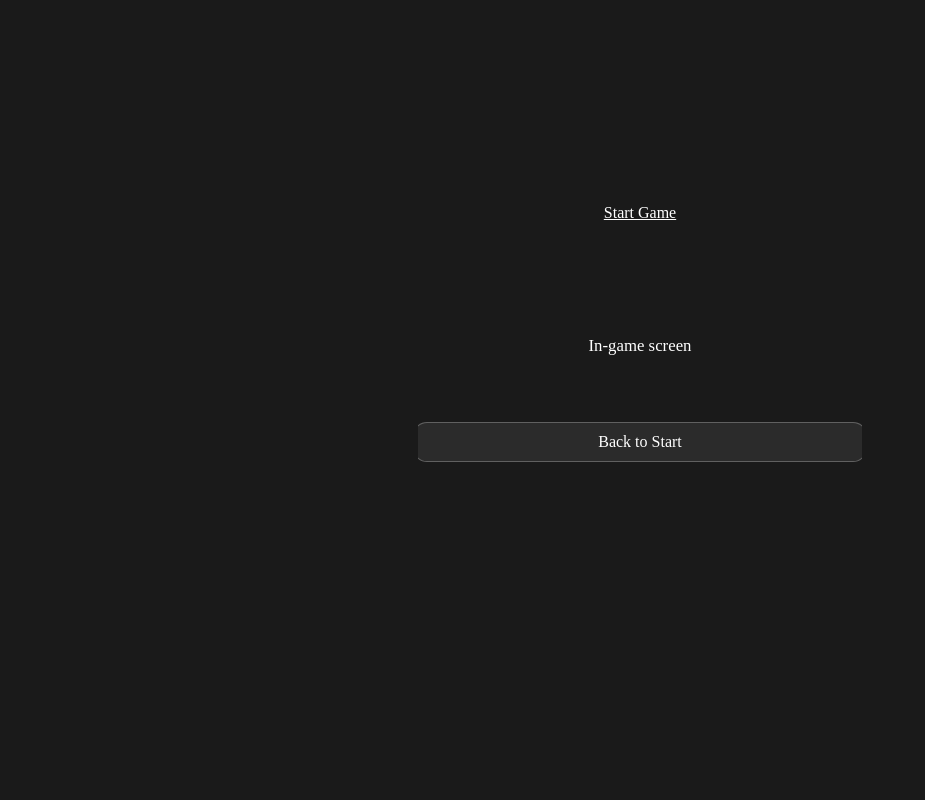
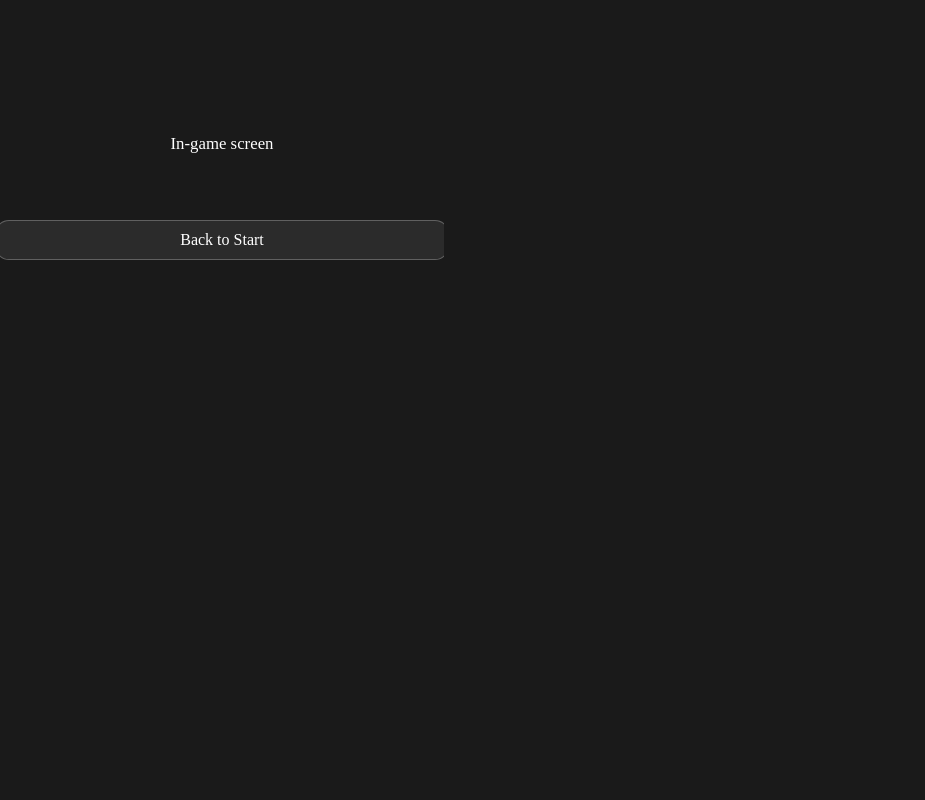
Before and after one commit to dborhegyi/csds-377-KTALDE, a Django app: page /lampi/ in a window 1280 px wide. Shown: the whole page, without its empty margins (0-925 px from the left). Run offline with Django 5.2, Linux system fonts and the light colour scheme.

Commit message:
scaling
Co-authored-by: Copilot <copilot@github.com>

```diff
--- a/Web/KTALDE_site/KTALDE_web/static/KTALDE_web/css/site.css
+++ b/Web/KTALDE_site/KTALDE_web/static/KTALDE_web/css/site.css
@@ -14,12 +14,12 @@ a, h2, label, p {
     color: red;
 }
 
-/* Flexbox page wrapper - centers nav + lamp as a unit */
+/* Flexbox page wrapper - stretches to fill the viewport */
 .page-wrapper {
     display: flex;
     flex-direction: column;
-    align-items: center;
-    justify-content: center;
+    align-items: stretch;
+    justify-content: flex-start;
     min-height: 100vh;
     gap: 10px;
 }
@@ -27,6 +27,7 @@ a, h2, label, p {
 /* Navigation links */
 #nav-links {
     text-align: center;
+    padding: 10px 0;
 }
 
 #nav-links form {
--- a/Web/KTALDE_site/KTALDE_web/templates/KTALDE_web/base.html
+++ b/Web/KTALDE_site/KTALDE_web/templates/KTALDE_web/base.html
@@ -27,8 +27,6 @@
                 {% if user.is_superuser %}
                     <a href="{% url 'admin:index' %}">Admin</a>
                 {% endif %}
-            {% else %}
-                <a href="{% url 'startgame' %}">Start Game</a>
             {% endif %}
         </div>
         <div id="outer-pane">
```
